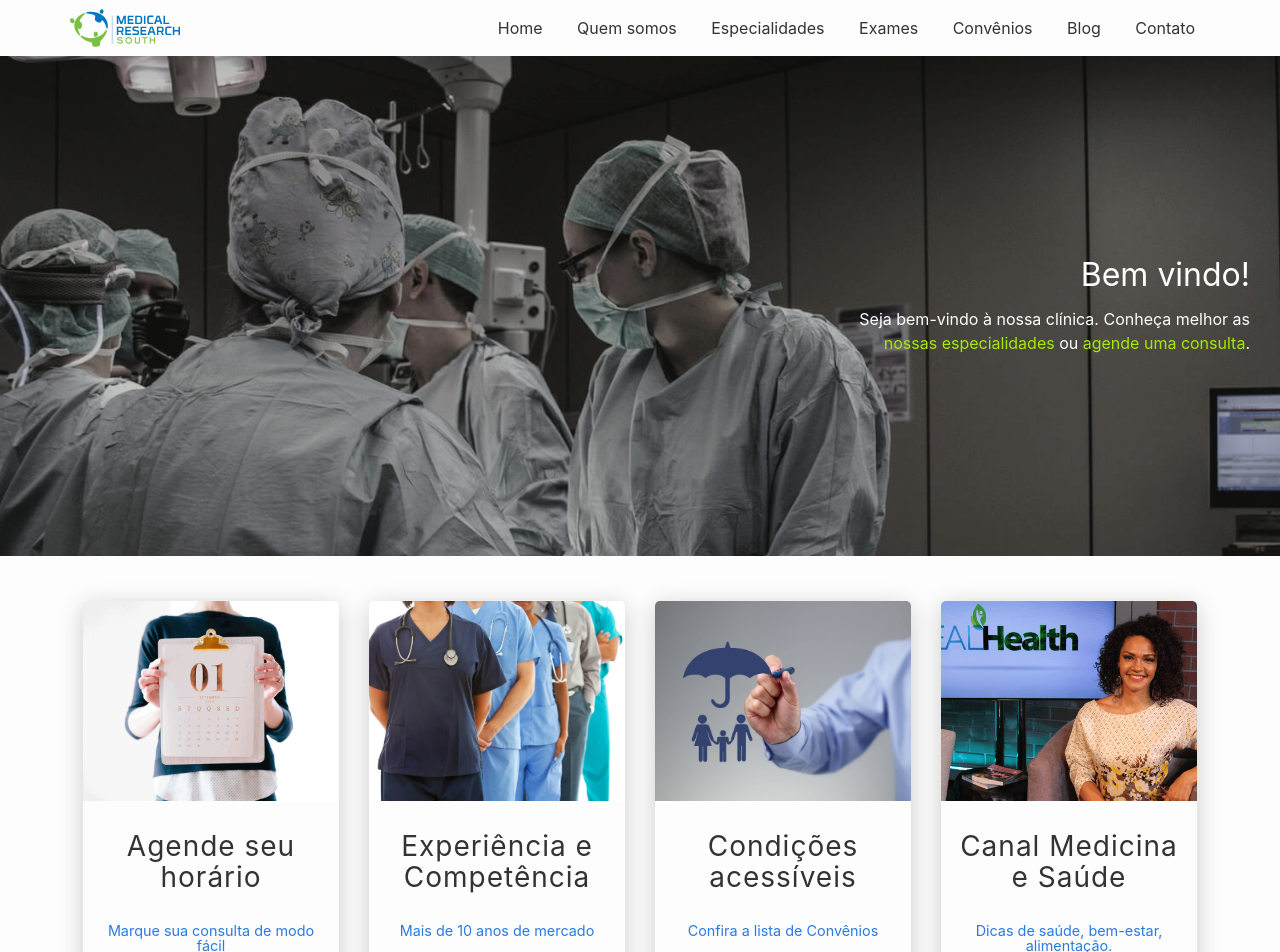
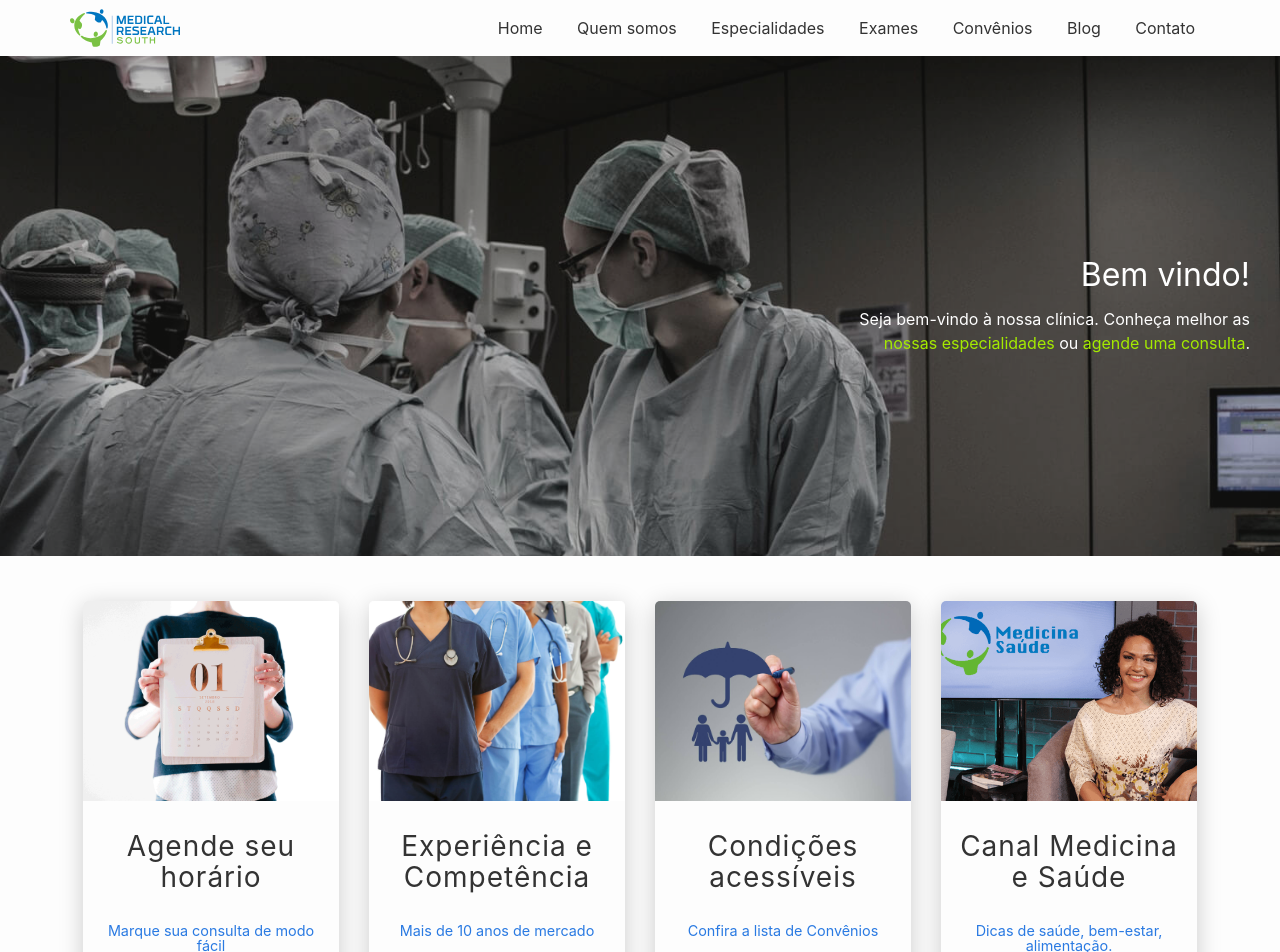
Before and after one commit to CopaTecnologia/medicinaesaude, a Jekyll site: the page built from index.html, in a window 1280 px wide. Shown: the top 952 px of the page. Built offline with Jekyll 4.4.1, drawn with Linux system fonts in a browser that asks for light colours.

Commit message:
Updated Canal Medicina E Saude

```diff
--- a/_destaques/canal-medicina-e-saude.markdown
+++ b/_destaques/canal-medicina-e-saude.markdown
@@ -2,7 +2,7 @@
 title: Canal Medicina e Saúde
 date: 2018-07-03 13:10:00 -03:00
 position: 3
-image: "/uploads/canal%20(1).png"
+image: "/uploads/canalYT.png"
 ---
 
 [Dicas de saúde, bem-estar, alimentação.](http://youtube.com/medicinaesaude)
```
